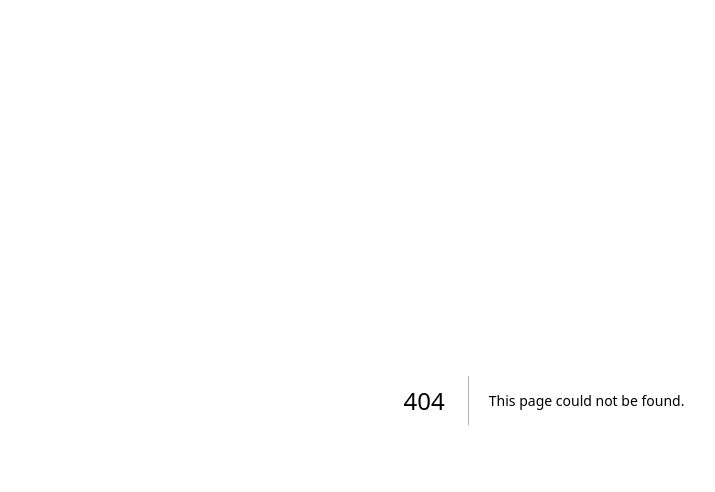
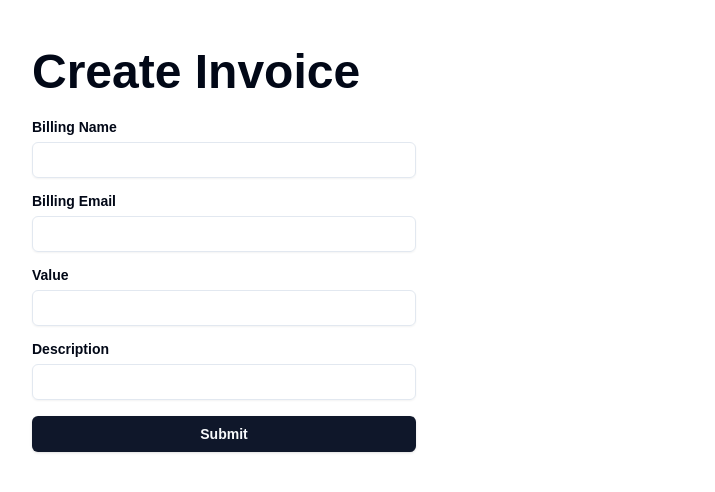
Before and after one commit to DendiLBN/ledgerly, a Next.js app: page /invoices/new in a window 1280 px wide. Before the commit this address had no page. Shown: the top 492 px of the page, without its empty margins (96-811 px from the left). Built offline with nearby package versions, Linux system fonts and the light colour scheme.

Commit message:
implement invoices & dashboard

```diff
--- a/package.json
+++ b/package.json
@@ -9,6 +9,7 @@
     "lint": "next lint"
   },
   "dependencies": {
+    "@radix-ui/react-label": "^2.1.0",
     "@radix-ui/react-slot": "^1.1.0",
     "class-variance-authority": "^0.7.1",
     "clsx": "^2.1.1",
--- a/src/app/dashboard/page.tsx
+++ b/src/app/dashboard/page.tsx
@@ -10,6 +10,7 @@
   TableRow,
 } from "@/components/ui/table";
 import { CirclePlus } from "lucide-react";
+import Link from "next/link";
 
 export default function Home() {
   return (
@@ -19,7 +20,7 @@
         <p>
           <Button className="inline-flex" variant="ghost">
             <CirclePlus className="h-4 w-4" />
-            Create Invoice
+            <Link href="/invoices/new">Create Invoice</Link>
           </Button>
         </p>
       </div>
--- /dev/null
+++ b/src/app/invoices/new/page.tsx
@@ -0,0 +1,43 @@
+import { Label } from "@/components/ui/label";
+import { Input } from "@/components/ui/input";
+import { Button } from "@/components/ui/button";
+
+export default function Home() {
+  return (
+    <main className="flex flex-col justify-center h-full  gap-6 max-w-5xl mx-auto my-12">
+      <div className="flex justify-between">
+        <h1 className="text-5xl font-bold">Create Invoice</h1>
+        <p></p>
+      </div>
+      <form className="grid gap-4 max-w-sm">
+        <div>
+          <Label htmlFor="name" className="block font-semibold mb-2">
+            Billing Name
+          </Label>
+          <Input id="name" type="text" />
+        </div>
+        <div>
+          <Label htmlFor="email" className="block font-semibold mb-2">
+            Billing Email
+          </Label>
+          <Input id="email" type="text" />
+        </div>
+        <div>
+          <Label htmlFor="value" className="block font-semibold mb-2">
+            Value
+          </Label>
+          <Input id="value" type="text" />
+        </div>
+        <div>
+          <Label htmlFor="desciption" className="block font-semibold mb-2">
+            Description
+          </Label>
+          <Input id="description" type="text" />
+        </div>
+        <div>
+          <Button className="w-full font-semibold">Submit</Button>
+        </div>
+      </form>
+    </main>
+  );
+}
--- /dev/null
+++ b/src/components/ui/input.tsx
@@ -0,0 +1,22 @@
+import * as React from "react"
+
+import { cn } from "@/lib/utils"
+
+const Input = React.forwardRef<HTMLInputElement, React.ComponentProps<"input">>(
+  ({ className, type, ...props }, ref) => {
+    return (
+      <input
+        type={type}
+        className={cn(
+          "flex h-9 w-full rounded-md border border-input bg-transparent px-3 py-1 text-base shadow-sm transition-colors file:border-0 file:bg-transparent file:text-sm file:font-medium file:text-foreground placeholder:text-muted-foreground focus-visible:outline-none focus-visible:ring-1 focus-visible:ring-ring disabled:cursor-not-allowed disabled:opacity-50 md:text-sm",
+          className
+        )}
+        ref={ref}
+        {...props}
+      />
+    )
+  }
+)
+Input.displayName = "Input"
+
+export { Input }
--- /dev/null
+++ b/src/components/ui/label.tsx
@@ -0,0 +1,26 @@
+"use client"
+
+import * as React from "react"
+import * as LabelPrimitive from "@radix-ui/react-label"
+import { cva, type VariantProps } from "class-variance-authority"
+
+import { cn } from "@/lib/utils"
+
+const labelVariants = cva(
+  "text-sm font-medium leading-none peer-disabled:cursor-not-allowed peer-disabled:opacity-70"
+)
+
+const Label = React.forwardRef<
+  React.ElementRef<typeof LabelPrimitive.Root>,
+  React.ComponentPropsWithoutRef<typeof LabelPrimitive.Root> &
+    VariantProps<typeof labelVariants>
+>(({ className, ...props }, ref) => (
+  <LabelPrimitive.Root
+    ref={ref}
+    className={cn(labelVariants(), className)}
+    {...props}
+  />
+))
+Label.displayName = LabelPrimitive.Root.displayName
+
+export { Label }
--- /dev/null
+++ b/src/components/ui/textarea.tsx
@@ -0,0 +1,22 @@
+import * as React from "react"
+
+import { cn } from "@/lib/utils"
+
+const Textarea = React.forwardRef<
+  HTMLTextAreaElement,
+  React.ComponentProps<"textarea">
+>(({ className, ...props }, ref) => {
+  return (
+    <textarea
+      className={cn(
+        "flex min-h-[60px] w-full rounded-md border border-input bg-transparent px-3 py-2 text-base shadow-sm placeholder:text-muted-foreground focus-visible:outline-none focus-visible:ring-1 focus-visible:ring-ring disabled:cursor-not-allowed disabled:opacity-50 md:text-sm",
+        className
+      )}
+      ref={ref}
+      {...props}
+    />
+  )
+})
+Textarea.displayName = "Textarea"
+
+export { Textarea }
```
Also changed, not shown: 1 other file (tests, documents, lock files or other folders).
